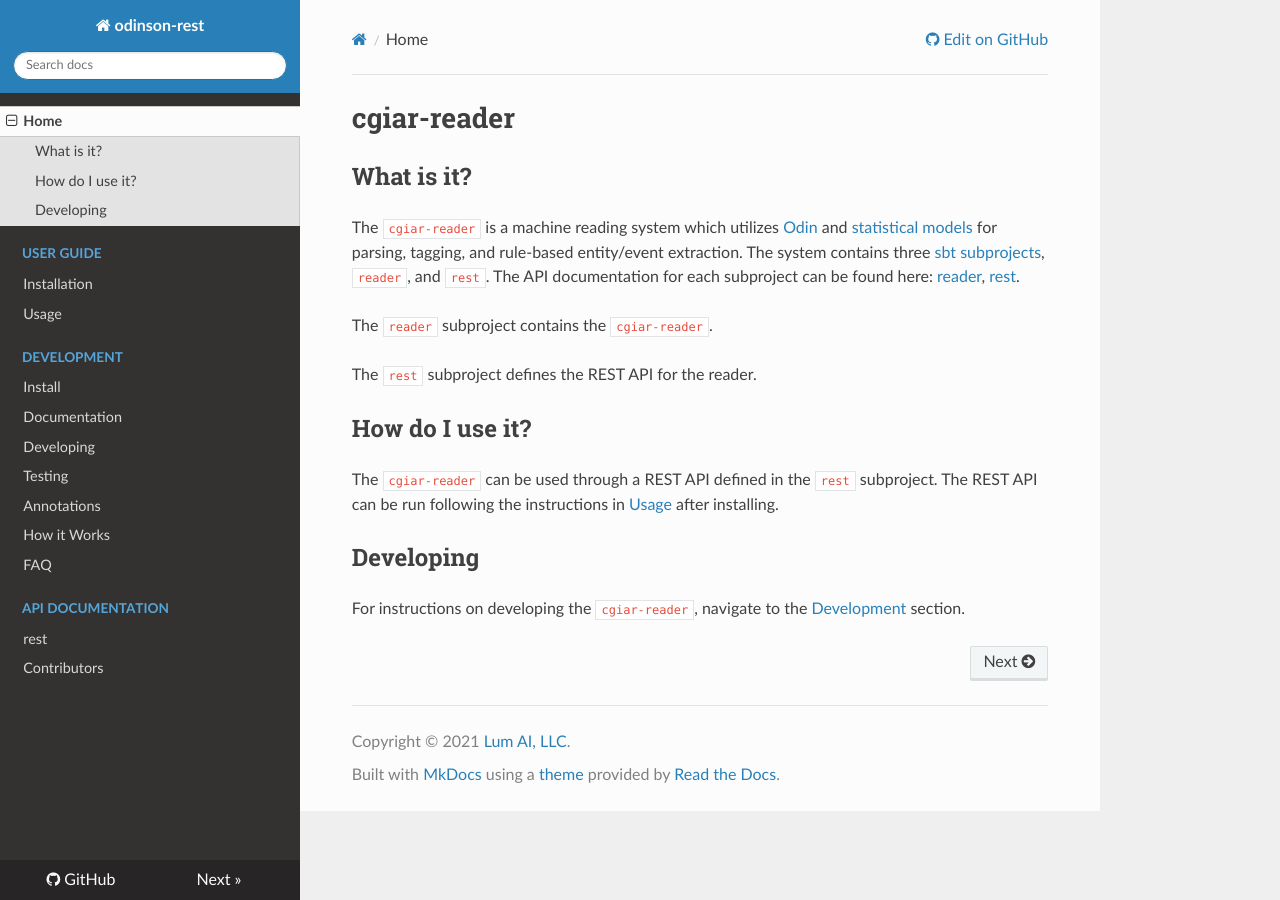
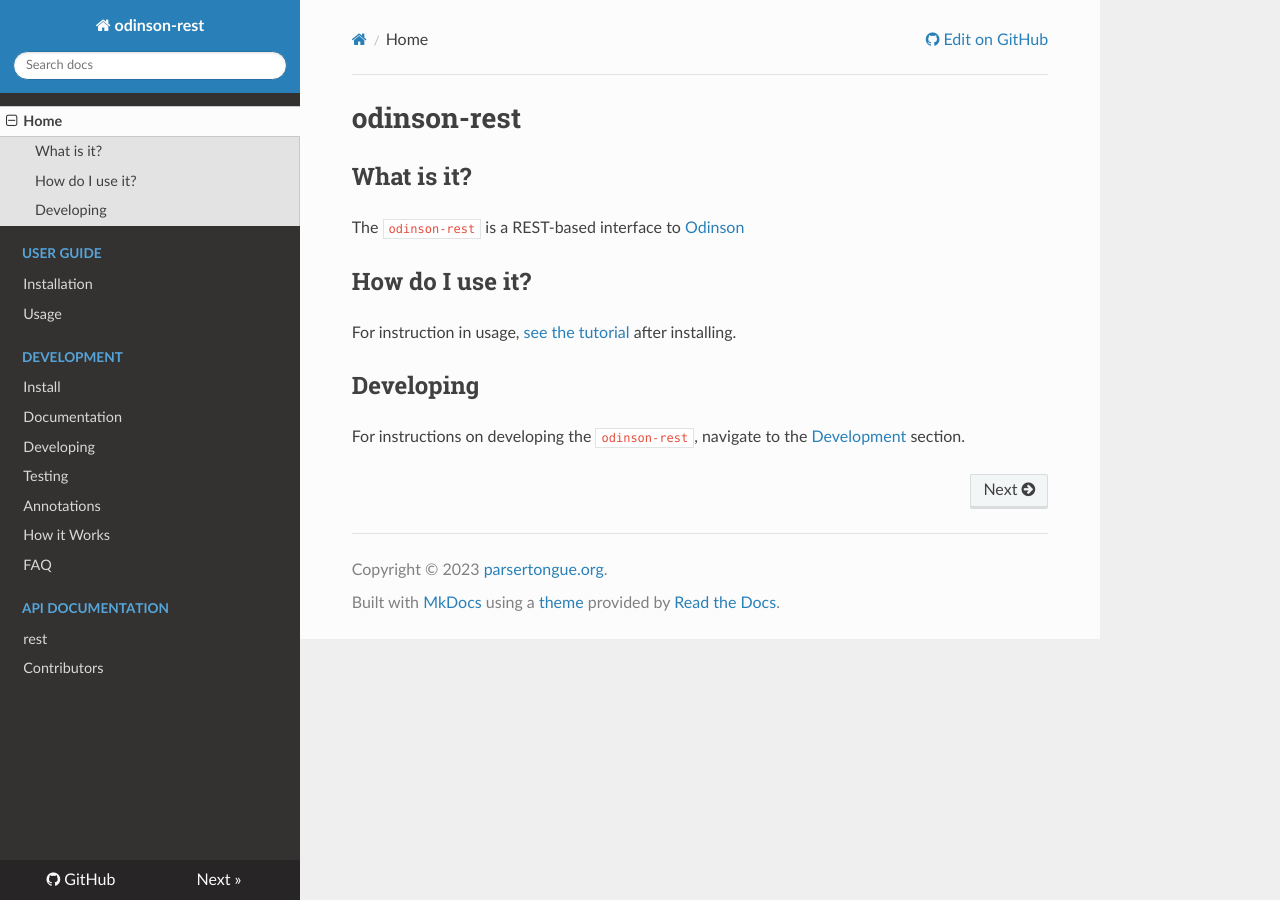
Before and after one commit to lum-ai/odinson-rest, an MkDocs documentation site: the page built from docs/index.md, in a window 1280 px wide. Built offline with MkDocs 1.6.1, drawn with Linux system fonts in a browser that asks for light colours; nearby versions of some CDN libraries.

Commit message:
Updates to docs

```diff
--- a/docs/index.md
+++ b/docs/index.md
@@ -1,17 +1,16 @@
-# cgiar-reader
+# odinson-rest
 
 ## What is it?
 
-The `cgiar-reader` is a machine reading system which utilizes [Odin](https://github.com/clu-ling/odin-tutorial) and [statistical models](http://clulab.github.io/processors/metal.html) for parsing, tagging, and rule-based entity/event extraction. The system contains three [sbt subprojects](https://www.scala-sbt.org/1.x/docs/Multi-Project.html), `reader`, and `rest`. The API documentation for each subproject can be found here: [reader](./api/reader/index.html), [rest](./api/rest/index.html).
+The `odinson-rest` is a REST-based interface to [Odinson](https://github.com/lum-ai/odinson)
 
-The `reader` subproject contains the `cgiar-reader`.
-
-The `rest` subproject defines the REST API for the reader.
+<!-- and [statistical models](http://clulab.github.io/processors/metal.html) for parsing, tagging, and rule-based entity/event extraction. The system contains three [sbt subprojects](https://www.scala-sbt.org/1.x/docs/Multi-Project.html), `reader`, and `rest`. The API documentation for each subproject can be found here: [reader](./api/reader/index.html), [rest](./api/rest/index.html). -->
 
 ## How do I use it?
 
-The `cgiar-reader` can be used through a REST API defined in the `rest` subproject. The REST API can be run following the instructions in [Usage](./tutorial.md) after installing.
+<!-- The `odinson-rest` can be used through a REST API defined in the `rest` subproject. The REST API can be run following -->
+For instruction in usage, [see the tutorial](./tutorial.md) after installing.
 
 ## Developing
 
-For instructions on developing the `cgiar-reader`, navigate to the [Development](./dev/install.md) section.
+For instructions on developing the `odinson-rest`, navigate to the [Development](./dev/install.md) section.
--- a/mkdocs.yml
+++ b/mkdocs.yml
@@ -1,9 +1,9 @@
 site_name: odinson-rest
-site_url: https://gh.lum-ai/odinson-rest
+site_url: https://docs.parsertongue.org/odinson-rest
 site_description: Project documentation with Markdown.
 site_author: Gus Hahn-Powell
 
-repo_url: https://github.com/lum-ai/odinson-rest/
+repo_url: https://github.com/clu-ling/odinson-rest/
 edit_uri: "blob/main/docs/"
 
 theme:
@@ -39,7 +39,7 @@ nav:
         - How it Works: dev/howitworks.md
         - FAQ: dev/faq.md
     - API Documentation:
-        - "rest": api/rest/index.html
+        - "rest": api/python/lum/odinson/rest/index.html
     - Contributors: authors.md
 
 extra_css:
@@ -52,7 +52,7 @@ markdown_extensions:
     - attr_list
     - def_list
 
-copyright: Copyright &copy; 2021 <a href="https://lum.ai">Lum AI, LLC</a>.
+copyright: Copyright &copy; 2023 <a href="https://parsertongue.org">parsertongue.org</a>.
 
 plugins:
     - search
```
